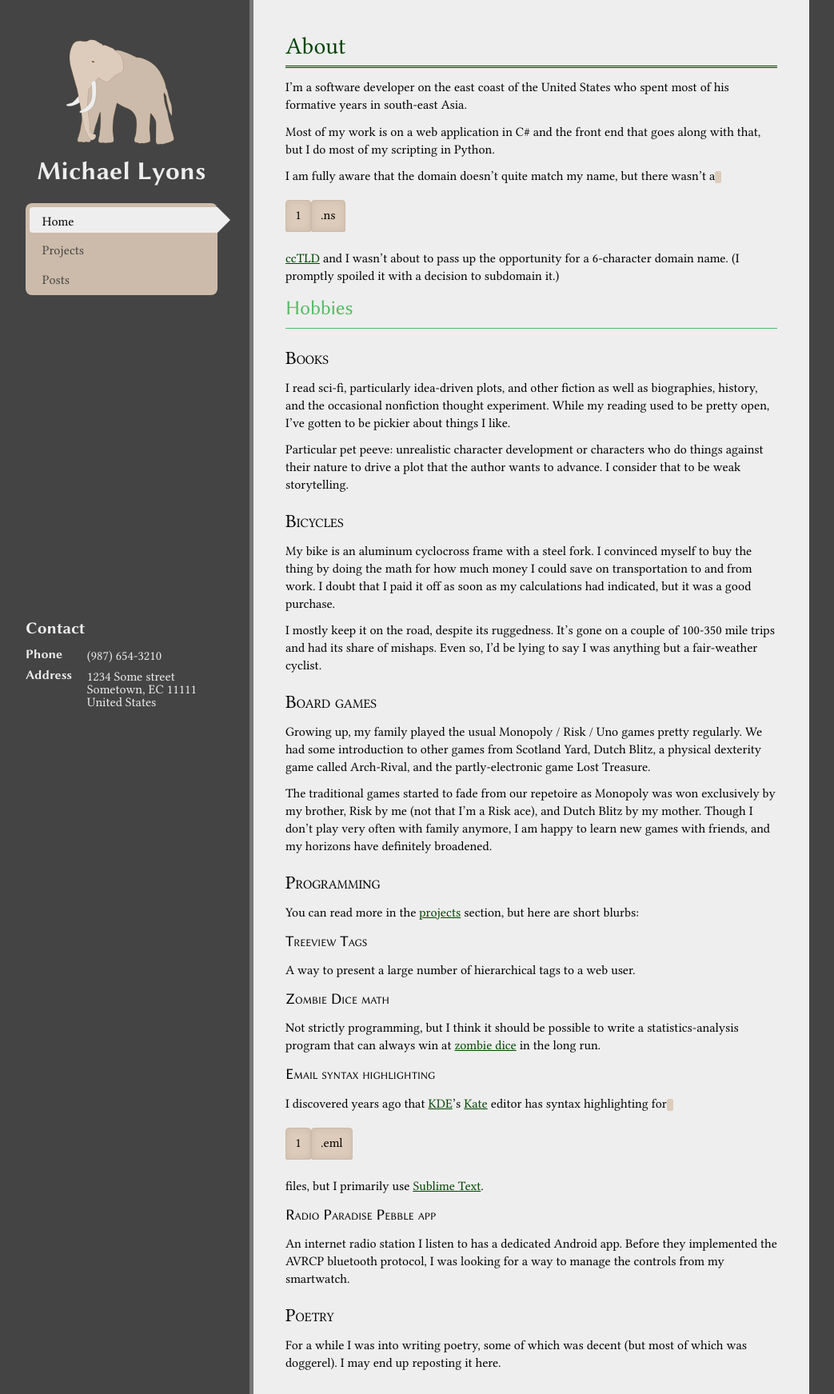
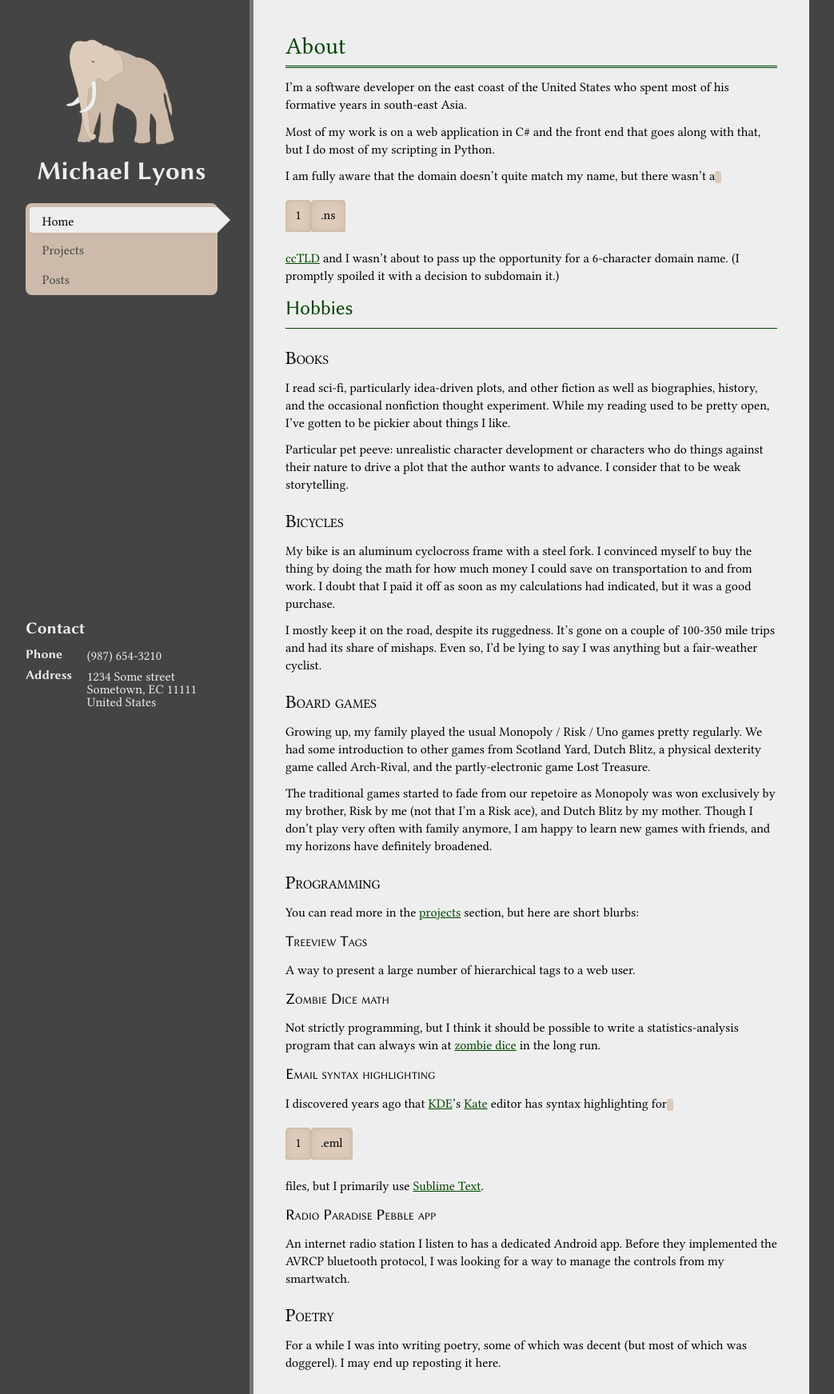
Before and after one commit to michaelblyons/michaelblyons.github.io, a Jekyll site: the page built from _pages/about.md, in a window 1280 px wide. Shown: the whole page at 80% size, without its empty margins (128-1171 px from the left). Built offline with Jekyll 4.4.1, drawn with Linux system fonts in a browser that asks for light colours; nearby versions of some CDN libraries.

Commit message:
More sensible h2 color

```diff
--- a/stylesheets/screen.css
+++ b/stylesheets/screen.css
@@ -422,8 +422,8 @@ pre code {
 .header-level-2 {
   font-size: 1.58rem;
   font-family: Biolinum, sans-serif;
-  color: #5b6;
-  border-bottom: 1px solid #5b6;
+  color: #040;
+  border-bottom: 1px solid #040;
   margin: 1rem 0 .5rem;
   line-height: 1.2;
   padding-bottom: 10px
```
